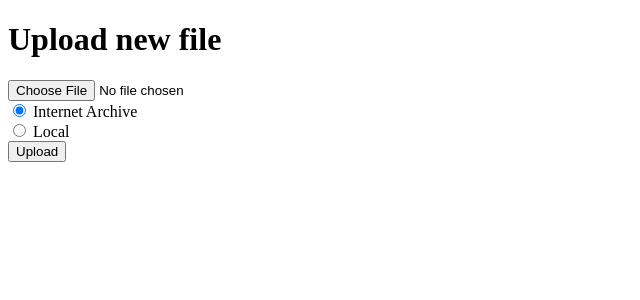
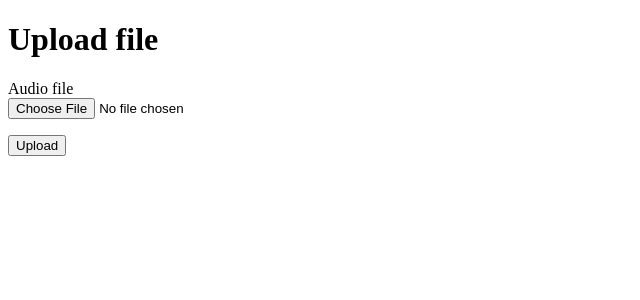
Before and after one commit to kakty3/audeeo, a Flask app: page / in a window 1280 px wide. Shown: the top 300 px of the page, without its empty margins (0-640 px from the left). Run offline with Flask 2, Linux system fonts and the light colour scheme; data that the repository does not hold is empty; parts of the project's set-up code (start-up, migrations or seed data) failed here and were passed over; some libraries are stand-ins or nearby versions.

Commit message:
remove 'local' upload destination

```diff
--- /dev/null
+++ b/app/forms.py
@@ -0,0 +1,16 @@
+from flask_wtf import FlaskForm
+from flask_wtf.file import FileField, FileRequired, FileAllowed
+from wtforms import SubmitField
+from wtforms.validators import DataRequired
+
+AUDIO_EXTENSIONS = {'wav', 'mp3', 'aac', 'ogg', 'oga', 'flac'}
+
+class UploadFileForm(FlaskForm):
+    file = FileField(
+        'Audio file',
+        validators=[
+            FileRequired(),
+            FileAllowed(AUDIO_EXTENSIONS, 'Audio files only')
+        ]
+    )
+    submit = SubmitField('Upload')
--- /dev/null
+++ b/app/templates/files_list.html
@@ -0,0 +1,5 @@
+<ul>
+{% for file in files %}
+    <li><a href="{{ file.url }}" target="_blank">{{ file.filename }}</a></li>
+{% endfor %}
+<ul/>
--- a/app/templates/index.html
+++ b/app/templates/index.html
@@ -1,27 +1,16 @@
-{% extends "base.html" %}
+{% extends 'base.html' %}
 {% block body %}
-<h1>Upload new file</h1>
-<form method=post enctype=multipart/form-data>
-    <input type="file" name="file" accept="audio/*"></br>
-    <div>
-        <input
-            type="radio"
-            id="uploadDestionationInternetArchive"
-            name="uploadDestionation"
-            value="internet_archive"
-            checked
-        >
-        <label for="uploadDestionationInternetArchive">Internet Archive</label>
-    </div>
-    <div>
-        <input type="radio" id="uploadDestionationLocal" name="uploadDestionation" value="local">
-        <label for="uploadDestionationLocal">Local</label>
-    </div>
-    <input type=submit value=Upload>
+<h1>Upload file</h1>
+<form method="POST" enctype="multipart/form-data">
+    {{ form.hidden_tag() }}
+    <p>
+        {{ form.file.label }}<br>
+        {{ form.file(accept='audio/*') }}<br>
+        {% for error in form.file.errors %}
+        <span style="color: red;">[{{ error }}]</span>
+        {% endfor %}
+    </p>
+    {{ form.submit }}
 </form>
-<ul>
-{% for file in files %}
-    <li><a href="{{ file.url }}" target="_blank">{{ file.filename }}</a></li>
-{% endfor %}
-<ul/>
-{% endblock %}
+{% include 'files_list.html' %}
+{% endblock%}
--- a/app/views.py
+++ b/app/views.py
@@ -6,69 +6,43 @@ from flask_sqlalchemy import SQLAlchemy
 from werkzeug.utils import secure_filename
 from transliterate import slugify
 
-from . import app, db, models
-from .internet_archive import InternetArchive, get_ia_public_url
+from . import app, db, models, forms, ia_client
 from .utils import is_audio
 
 
 INERNET_ARCHIVE_ITEM_NAME = 'podcast-hosting-test-Ia8gi'
 
 
-@app.route('/uploads/<filename>')
-def uploaded_file(filename):
-    return send_from_directory(app.config['UPLOAD_FOLDER'], filename)
+@app.route('/', methods=['GET', 'POST'])
+def index():
+    form = forms.UploadFileForm()
 
+    if form.validate_on_submit():
+        file = form.file.data
+        if not is_audio(file):
+            message = 'File is not audio'
+            flash(message, 'error')
+            app.logger.info(message)
 
-@app.route('/', methods=['GET', 'POST'])
-def upload_file():
-    if request.method == 'GET':
-        files = db.session.query(models.File).order_by(models.File.id)
-        return render_template('index.html', files=files)
+            return redirect(request.url)
 
-    # check if POST request has the file part
-    if 'file' not in request.files:
-        flash('No file part', 'error')
-        return redirect(request.url)
+        file.name = uuid.uuid4().hex + os.path.splitext(secure_filename(file.filename))[1]
 
-    file = request.files['file']
-
-    # if user does not select file, browser also
-    # submit an empty part without filename
-    if file.filename == '':
-        flash('No selected file')
-        return redirect(request.url)
-
-    if not is_audio(file):
-        message = 'File is not audio'
-        flash(message, 'error')
-        app.logger.info(message)
-        return redirect(request.url)
-
-    upload_destination = request.form['uploadDestionation']
-    if upload_destination == 'local':
-        filename = secure_filename(file.filename)
-        file.save(os.path.join(app.config['UPLOAD_FOLDER'], filename))
-        file_url = url_for('uploaded_file', filename=filename)
-        flash('File uploaded to {}'.format(file_url), 'info')
-
-    elif upload_destination == 'internet_archive':
-        ia = InternetArchive(
-            access_key=os.environ['IA_S3_ACCESS_KEY_ID'],
-            secret_key=os.environ['IA_S3_SECRET_ACCESS_KEY_ID'],
-        )
-        file.name = uuid.uuid4().hex + os.path.splitext(file.filename)[1]
-        response = ia.upload(item=INERNET_ARCHIVE_ITEM_NAME, filepath=file)
+        app.logger.info('Uploading file...')
+        response = ia_client.upload(item=INERNET_ARCHIVE_ITEM_NAME, filepath=file)
         app.logger.info('Upload results %s', response)
 
-        file_url = get_ia_public_url(INERNET_ARCHIVE_ITEM_NAME, file.name)
-        flash('File uploaded to {url}'.format(url=file_url), 'info')
+        file_url = ia_client.get_public_url(INERNET_ARCHIVE_ITEM_NAME, file.name)
+        message = 'File URL: {url}'.format(url=file_url)
+        app.logger.info(message)
+        flash(message, 'info')
 
         basename = os.path.splitext(file.filename)[0]
-        title = slugify(basename) or basename
-        uploaded_file = models.File(filename=title, url=file_url)
-        db.session.add(uploaded_file)
+        title = secure_filename(slugify(basename) or basename)
+
+        f = models.File(filename=title, url=file_url)
+        db.session.add(f)
         db.session.commit()
-    else:
-        flash('Invalid upload destination: {}'.format(upload_destination), 'error')
 
-    return redirect(request.url)
+    files = db.session.query(models.File).order_by(models.File.id)
+    return render_template('index.html', files=files, form=form)
--- a/config.py
+++ b/config.py
@@ -8,8 +8,7 @@ class Config(object):
     DEBUG = False
     TESTING = False
     CSRF_ENABLED = True
-    SECRET_KEY = 'this-really-needs-to-be-changed'
-    UPLOAD_FOLDER = '/var/uploads'
+    SECRET_KEY = os.getenv('SECRET_KEY')
     SQLALCHEMY_DATABASE_URI = os.environ['DATABASE_URL']
     SQLALCHEMY_TRACK_MODIFICATIONS = False
 
--- a/docker-compose.yml
+++ b/docker-compose.yml
@@ -12,9 +12,6 @@ services:
       - type: bind
         source: ./app
         target: /srv/audeeo/app
-      - type: bind
-        source: ./uploads
-        target: /var/uploads
       - ./manage.py:/srv/audeeo/manage.py
     env_file: .env
     environment:
```
Also changed, not shown: app/__init__.py (+7 -6 lines), app/internet_archive.py (+8 -7 lines), 1 other file.
